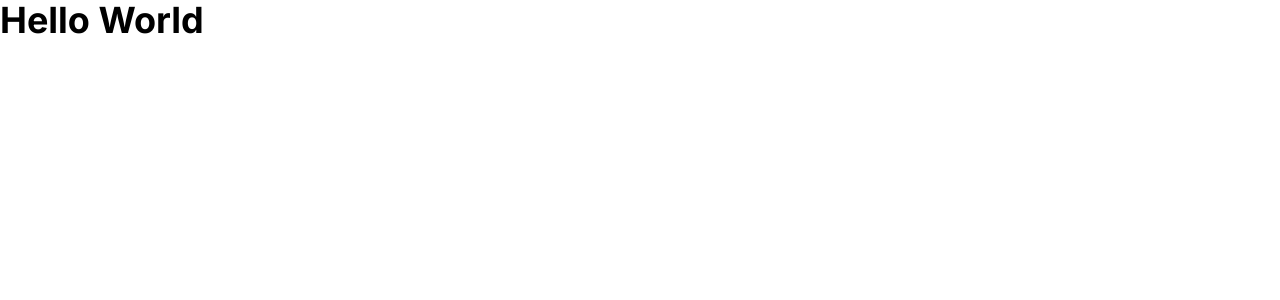
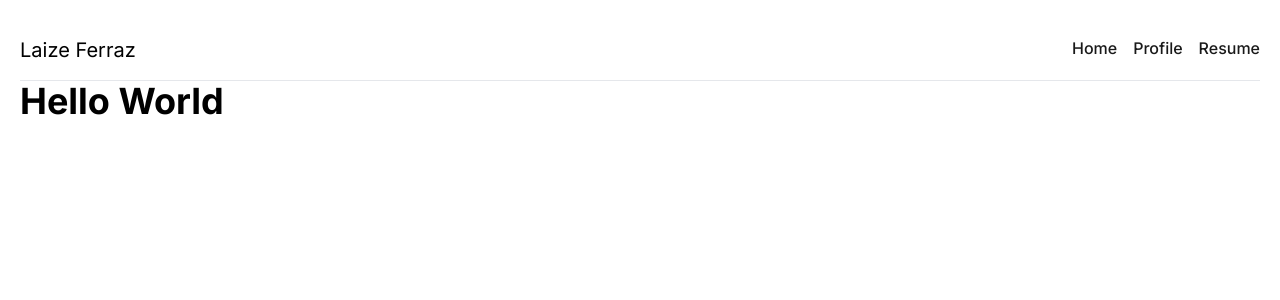
Before and after one commit to laizeferraz/Portfolio2023, a Next.js app: page / in a window 1280 px wide. Shown: the top 300 px of the page. Built offline with nearby package versions, Linux system fonts and the light colour scheme.

Commit message:
add header to all pages and config fonts

```diff
--- a/src/app/layout.tsx
+++ b/src/app/layout.tsx
@@ -1,8 +1,14 @@
 import { ReactNode } from 'react'
 import './globals.css'
-import { Inter } from 'next/font/google'
+import { Inter, Tenor_Sans as Tenor } from 'next/font/google'
+import { Header } from '@/components/Header'
 
-const inter = Inter({ subsets: ['latin'] })
+const inter = Inter({ subsets: ['latin'], variable: '--font-inter' })
+const tenorSans = Tenor({
+  subsets: ['latin'],
+  weight: '400',
+  variable: '--font-logo',
+})
 
 export const metadata = {
   title: 'Laize Ferraz',
@@ -12,7 +18,14 @@ export const metadata = {
 export default function RootLayout({ children }: { children: ReactNode }) {
   return (
     <html lang="en">
-      <body className={inter.className}>{children}</body>
+      <body
+        className={`${inter.variable} ${tenorSans.variable} container mx-auto font-primary `}
+      >
+        <main className="container mx-auto px-5">
+          <Header />
+          {children}
+        </main>
+      </body>
     </html>
   )
 }
```
